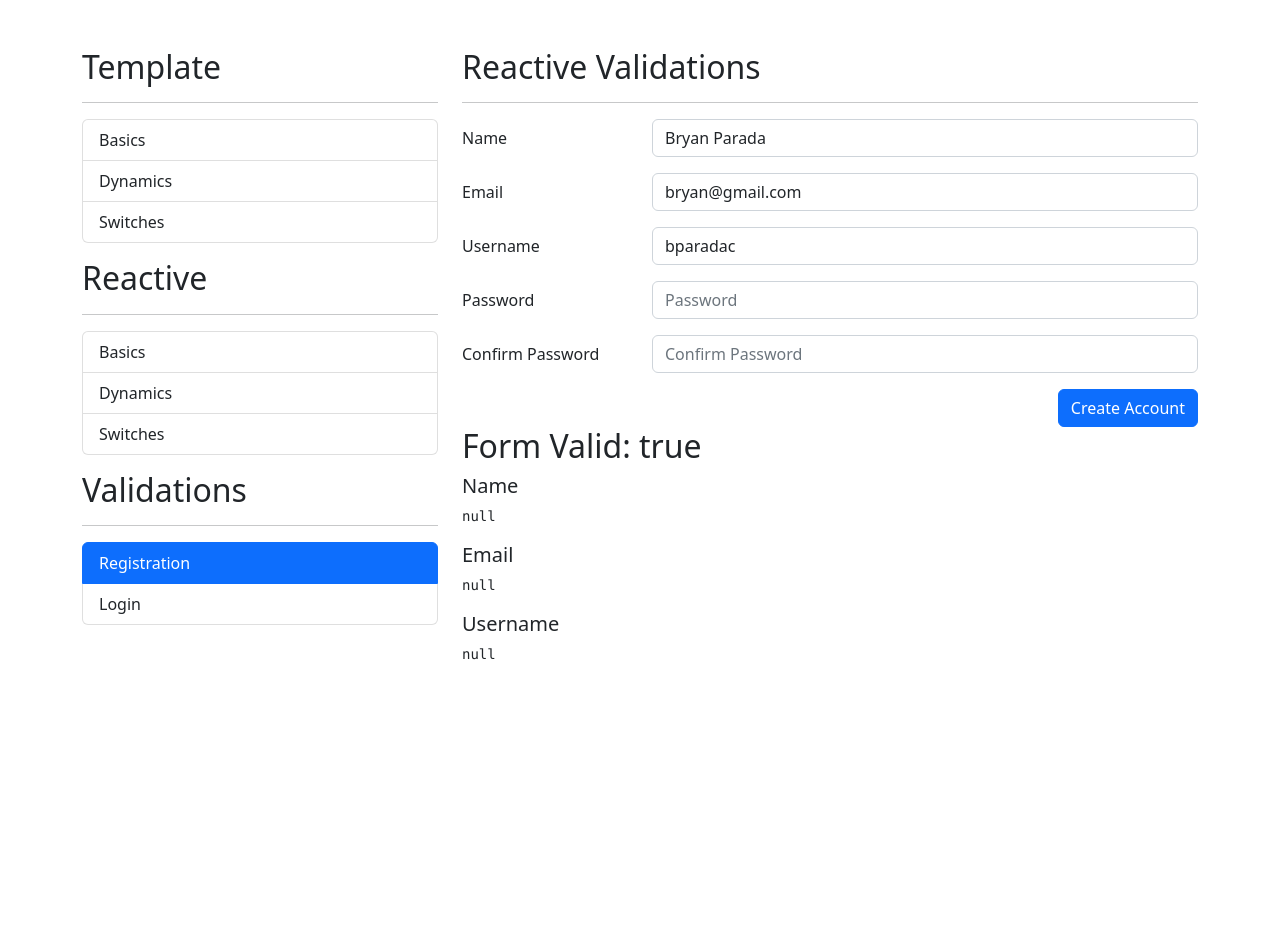
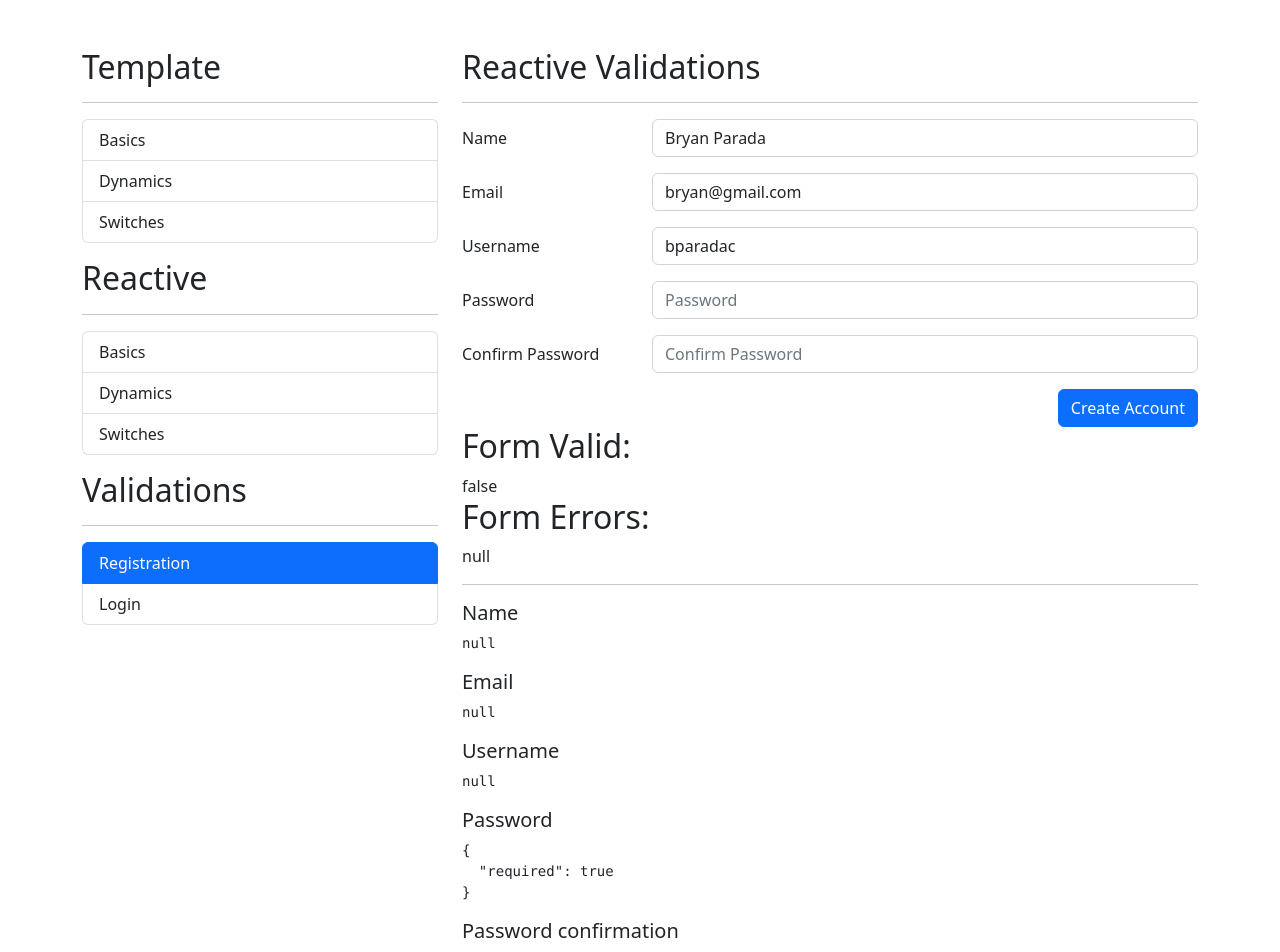
Before and after one commit to BryanParada/FormsApp, an Angular app: page /auth/registration in a window 1280 px wide. Shown: the top 952 px of the page. Before the commit the page ends 800 px from the top, so only its background shows below. Built offline with nearby package versions, Linux system fonts and the light colour scheme.

Commit message:
V273 - Password Validation

```diff
--- a/src/app/auth/pages/registration/registration.component.html
+++ b/src/app/auth/pages/registration/registration.component.html
@@ -54,7 +54,10 @@
                     <div class="col-sm-9">
                             <input type="password"
                                     class="form-control"
+                                    formControlName="password"
                                     placeholder="Password">
+                                    <span class="form-text text-danger"
+                                    *ngIf="invalidField('password')">Password must contain at least 6 characters </span>
                     </div>
                 </div>
 
@@ -64,7 +67,10 @@
                     <div class="col-sm-9">
                             <input type="password"
                                     class="form-control"
+                                    formControlName="password2"
                                     placeholder="Confirm Password">
+                                    <span class="form-text text-danger"
+                                    *ngIf="invalidField('password2')">Password confirmation must be the same </span>
                     </div>
                 </div>
 
@@ -80,9 +86,9 @@
     </div>
 </div>
 
-<h2>Form Valid: {{myFormRegistration.valid}}
-</h2>
-
+<h2>Form Valid:</h2> {{myFormRegistration.valid}}
+<h2>Form Errors:</h2> {{myFormRegistration.errors | json}}
+<hr>
 <h5>Name</h5>
 <pre>{{ myFormRegistration.controls['name'].errors | json}}</pre>
 
@@ -91,3 +97,9 @@
 
 <h5>Username</h5>
 <pre>{{ myFormRegistration.controls['username'].errors | json}}</pre>
+
+<h5>Password</h5>
+<pre>{{ myFormRegistration.controls['password'].errors | json}}</pre>
+
+<h5>Password confirmation</h5>
+<pre>{{ myFormRegistration.controls['password2'].errors | json}}</pre>
--- a/src/app/auth/pages/registration/registration.component.ts
+++ b/src/app/auth/pages/registration/registration.component.ts
@@ -14,9 +14,14 @@
 
 
   myFormRegistration: FormGroup = this.fb.group({
-    name    : ['', [Validators.required, Validators.pattern( this.vs.name_lastnamePattern)] ],
-    email   : ['', [Validators.required, Validators.pattern( this.vs.emailPattern ) ] ],
-    username: ['', [Validators.required, this.vs.cantBeStrider] ]
+    name     : ['', [Validators.required, Validators.pattern( this.vs.name_lastnamePattern)] ],
+    email    : ['', [Validators.required, Validators.pattern( this.vs.emailPattern ) ] ],
+    username : ['', [Validators.required, this.vs.cantBeStrider] ],
+    password : ['', [Validators.required, Validators.minLength(6)] ],
+    password2: ['', [Validators.required] ],
+
+  },{
+    validators: [ this.vs.sameFields('password','password2')]
   })
 
   constructor( private fb: FormBuilder,
--- a/src/app/shared/Validations/validator.service.ts
+++ b/src/app/shared/Validations/validator.service.ts
@@ -1,5 +1,5 @@
 import { Injectable } from '@angular/core';
-import { FormControl, ValidationErrors } from '@angular/forms';
+import { AbstractControl, FormControl, ValidationErrors  } from '@angular/forms';
 
 @Injectable({
   providedIn: 'root'
@@ -22,5 +22,26 @@
 
   }
 
+  sameFields(field1: string, field2: string){
+
+    return ( formGroup: AbstractControl ): ValidationErrors | null => {
+
+      const pass1 = formGroup.get(field1)?.value;
+      const pass2 = formGroup.get(field2)?.value;
+
+      console.log(pass1, pass2);
+
+
+      if (pass1 !== pass2) {
+          formGroup.get(field2)?.setErrors({ notTheSame: true});
+          return { notTheSame: true }
+      }
+
+      formGroup.get(field2)?.setErrors(null);
+
+      return null
+    }
+  }
+
   constructor() { }
 }
```
